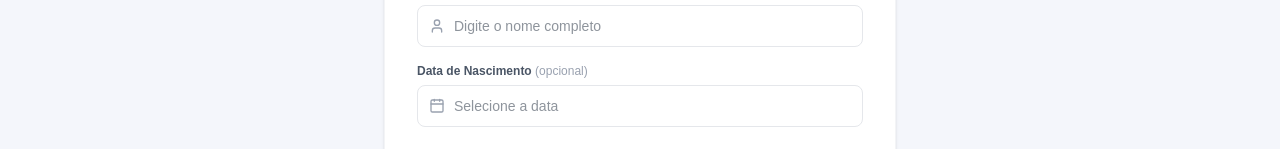
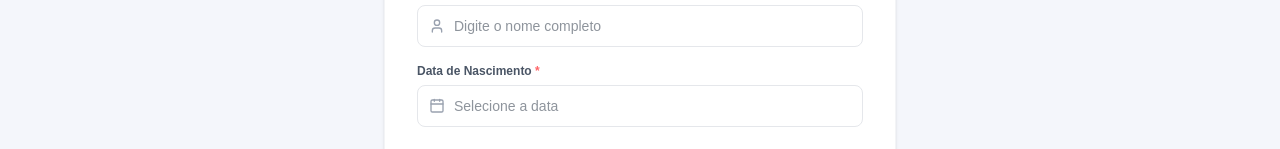
Before and after one commit to Mescxll/Projeto_de_Software_LkCell, a Next.js app in the folder frontend/: page /funcionario/atualizar/1 in a window 1280 px wide. Shown: the part 344-493 px from the top of the page. Built offline with nearby package versions, Linux system fonts and the light colour scheme; no server answers.

Commit message:
Update em placeholder e definição de elementos obrigatorios

```diff
--- a/frontend/src/app/funcionario/atualizar/[id]/page.jsx
+++ b/frontend/src/app/funcionario/atualizar/[id]/page.jsx
@@ -106,8 +106,7 @@ export default function AtualizarFuncionario() {
               {/* Data de Nascimento */}
               <div className="mb-6">
                 <label className="text-xs font-semibold text-gray-600 mb-1.5 block">
-                  Data de Nascimento{" "}
-                  <span className="text-gray-400 font-normal">(opcional)</span>
+                  Data de Nascimento <span className="text-red-400">*</span>
                 </label>
                 <div className="relative">
                   <Calendar className="absolute left-3 top-1/2 -translate-y-1/2 text-gray-400 w-4 h-4 z-10 pointer-events-none" />
--- a/frontend/src/app/funcionario/cadastrar/page.jsx
+++ b/frontend/src/app/funcionario/cadastrar/page.jsx
@@ -89,7 +89,7 @@ export default function CadastrarFuncionario() {
               {/* Data de Nascimento */}
               <div className="mb-6">
                 <label className="text-xs font-semibold text-gray-600 mb-1.5 block">
-                  Data de Nascimento{" "}
+                  Data de Nascimento <span className="text-red-400">*</span>{" "}
                 </label>
                 <div className="relative">
                   <Calendar className="absolute left-3 top-1/2 -translate-y-1/2 text-gray-400 w-4 h-4 z-10 pointer-events-none" />
--- a/frontend/src/app/funcionario/gerenciar/page.jsx
+++ b/frontend/src/app/funcionario/gerenciar/page.jsx
@@ -69,7 +69,7 @@ export default function GerenciarFuncionarios() {
           <Search className="absolute left-3 top-1/2 -translate-y-1/2 text-gray-400 w-4 h-4" />
           <input
             type="text"
-            placeholder="Buscar por nome ou ID..."
+            placeholder="Buscar por nome, ID ou data de nascimento"
             className="w-full pl-9 pr-4 py-2 border border-gray-200 text-gray-800 rounded-lg bg-white text-sm focus:ring-2 focus:ring-blue-500 outline-none shadow-sm placeholder:text-gray-400"
             value={busca}
             onChange={(e) => setBusca(e.target.value)}
```
